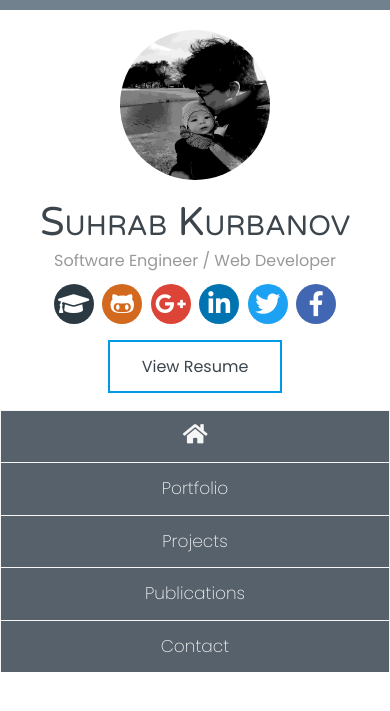
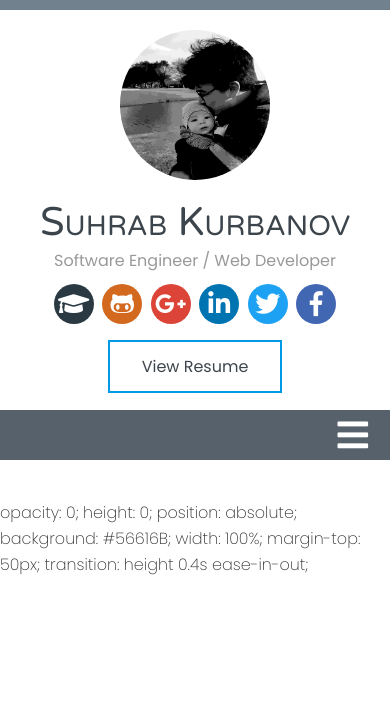
Before and after one commit to suhrabjan/portfolio-latest, a Django app: template blog/templates/blog/blog.html in a window 390 px wide. Shown: the top 711 px of the page. Run offline with Django 3.2, Linux system fonts and the light colour scheme; the template is opened without the code that fills it, so the values that code supplies are empty; some libraries are stand-ins or nearby versions.

Commit message:
Adds hamburger navbar.

```diff
--- a/portfolio/static/portfolio/main.css
+++ b/portfolio/static/portfolio/main.css
@@ -239,6 +239,15 @@ hr {
 /*navigation*/
 /*navigation*/
 
+#hamburger {
+    position: absolute;
+    top: -9999px;
+    font-size: 35px;
+    color: white;
+    padding: 7px;
+    right: 15px;
+}
+
 nav {
     background: #56616B;
     min-height: 40px;
@@ -658,4 +670,41 @@ header h3 {
         border: 1px solid;
         border-bottom: none;
     }
+
+    #hamburger {
+        top: unset;
+    }
+
+    #drawer {
+        height: 50px;
+    }
+
+    #nav-drawer {
+        opacity: 0;
+        height: 0;
+        position: absolute;
+        background: #56616B;
+        width: 100%;
+        margin-top: 50px;
+        transition: height 0.4s ease-in-out;
+    }
+
+    #project-container ul {
+        top: -9999px;
+        position: fixed;
+        height: 0;
+        transition: height 0.4s ease-in;
+        opacity: 0;
+        background-color: #E3EAEF;
+        text-align: left;
+        margin-left: 38%;
+    }
+
+    #projects:hover > #project-container ul{
+        top: unset;
+        display: block;
+        height: 360px;
+        overflow: hidden;
+        opacity: 1;
+    }
 }
--- a/portfolio/templates/portfolio/base.html
+++ b/portfolio/templates/portfolio/base.html
@@ -37,13 +37,14 @@
             </div>
         </header>
         <nav id="drawer" class="site-navigation">
+            <a href="#" id="hamburger" class="fas fa-bars"></a>
             <ul id="nav-drawer">
-                <li><a href="{% url 'portfolio-home' %}"><i class="fas fa-home"></i></a></li>
-                <li><a href="{% url 'portfolio-portfolio' %}">Portfolio</a></li>
-                <li id="projects">
+                <li class="nav-drawer-li"><a href="{% url 'portfolio-home' %}"><i class="fas fa-home"></i></a></li>
+                <li class="nav-drawer-li"><a href="{% url 'portfolio-portfolio' %}">Portfolio</a></li>
+                <li id="projects" class="nav-drawer-li">
                     <a href="#">Projects</a>
                     <div id="project-container">
-                        <ul>
+                        <ul class='smartnav'>
                             <h5>Personal Recent Projects</h5>
                             <li><a href="https://github.com/suhrabjan/DNA_RNA_Protein_Converter_App" target="blank_a">Genome_Seq_Reverter</a></li>
                             <li><a href="https://github.com/suhrabjan/BulkImageResizer" target="blank_a">BulkImageResizer</a></li>
@@ -55,8 +56,8 @@
                         </ul>
                     </div>
                 </li>
-                <li><a href="https://scholar.google.com/citations?user=OZvagzUAAAAJ&hl=en" target="_blank">Publications</a></li>
-                <li><a href="#">Contact</a></li>
+                <li class="nav-drawer-li"><a href="https://scholar.google.com/citations?user=OZvagzUAAAAJ&hl=en" target="_blank">Publications</a></li>
+                <li class="nav-drawer-li"><a href="#">Contact</a></li>
             </ul>
         </nav>
         <main class="site-mainContent">
@@ -70,5 +71,40 @@
             </section>
         </main>
     </div>
+    <script>
+        const hamburger = document.querySelector('#hamburger');
+        const menu = document.querySelector('#nav-drawer');
+        const menu_li = document.querySelector('.nav-drawer-li')
+        function navbar(){
+            if (menu.style.opacity === "") {
+                menu.style.opacity = '1';
+                menu.style.top = 'unset';
+                menu.style.height = '260px';
+                menu.style.overflow = 'hidden';
+            } else if (menu.style.opacity === "1") {
+                menu.style.opacity = '';
+                menu.style.top = '-9999px';
+                menu.style.height = '0';
+            }
+        }
+        hamburger.addEventListener('click', navbar)
+        window.addEventListener('resize', function() {
+            if (window.matchMedia("(min-width: 581px)").matches) {
+                menu.style.height = '50px';
+            }
+        })
+        window.addEventListener('resize', function() {
+            if (window.matchMedia("(max-width: 580px)").matches && menu.style.opacity === '1') {
+                menu.style.height = '260px';
+            }
+        })
+    </script>
 </body>
 </html>
+        opacity: 0;
+        height: 0;
+        position: absolute;
+        background: #56616B;
+        width: 100%;
+        margin-top: 50px;
+        transition: height 0.4s ease-in-out;
--- a/portfolio/templates/portfolio/home.html
+++ b/portfolio/templates/portfolio/home.html
@@ -16,7 +16,7 @@
     <main class="loading">
         <div id="title">
             <h1>SUHRAB KURBANOV</h1>
-            <h2>Software Engineer / Olympic Medalist</h2>
+            <h2>Software Engineer & Developer</h2>
             <hr>
             <ul class="social">
                 <li><a class="grad fas fa-graduation-cap" href="https://scholar.google.com/citations?user=OZvagzUAAAAJ&hl=en" target="_blank"></a></li>
```
Also changed, not shown: other parts of portfolio/static/portfolio/main.css (+16 -13 lines), portfolio/static/portfolio/canvas.js (+5 -5 lines).
